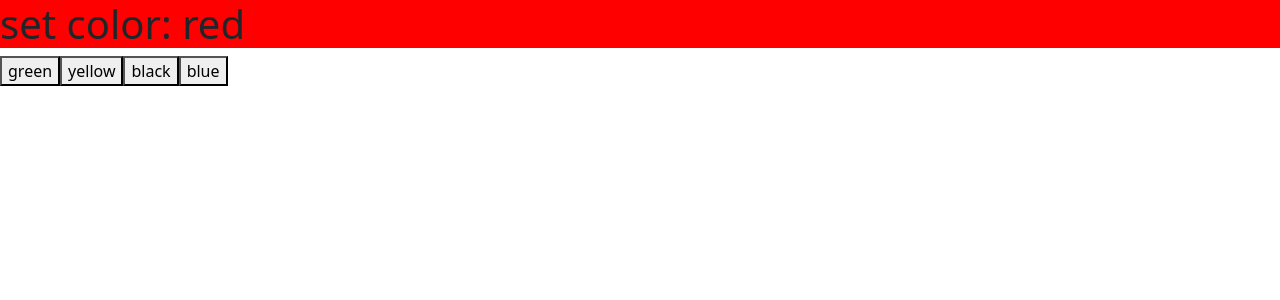
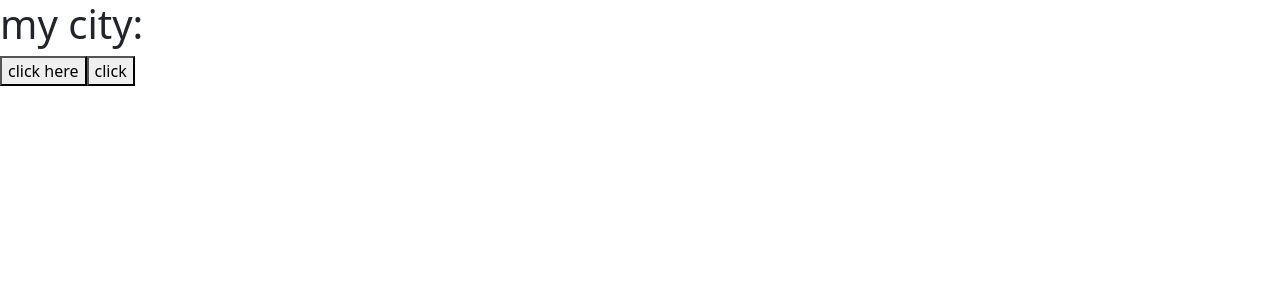
Before and after one commit to Jitendra0987/React, a React (Vite) app: page / in a window 1280 px wide. Shown: the top 300 px of the page. Built offline with nearby package versions, Linux system fonts and the light colour scheme.

Commit message:
use state first

```diff
--- a/src/App.jsx
+++ b/src/App.jsx
@@ -1,16 +1,17 @@
+
 import { useState } from "react";
 
 const App=()=>{
-  const [color,setColor]=useState("red")
-
-  return(
-    <>
-    <h1 style={{backgroundColor:color}}>set color: {color}</h1>
-    <button onClick={()=>{setColor("green")}}>green</button>
-    <button onClick={()=>{setColor("yellow")}}>yellow</button>
-    <button onClick={()=>{setColor("black")}}>black</button>
-    <button onClick={()=>{setColor("blue")}}>blue</button>
-    </>
-  )
+  const [city,setCity]=useState()
+  const myCity=()=>{
+    setCity("indore")
+  }
+  return(
+    <>
+    <h1>my city: {city}</h1>
+    <button onClick={myCity}>click here</button>
+    <button onClick={()=>{setCity("goa")}}>click</button>
+    </>
+  )
 }
 export default App;
```
